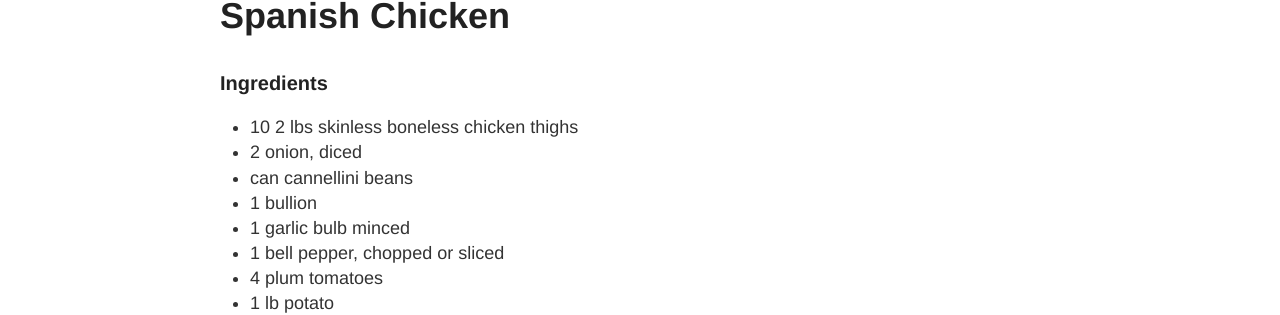
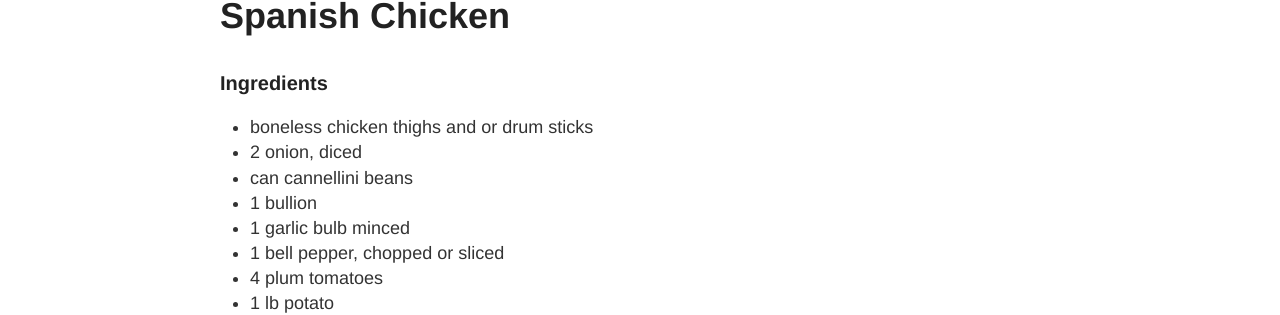
Before and after one commit to skelleyboy/cookin, a Jekyll site: the page built from _posts/2021-09-10-spanish-chicken.md, in a window 1280 px wide. Shown: the part 170-485 px from the top of the page. Built offline with Jekyll 4.4.1, drawn with Linux system fonts in a browser that asks for light colours.

Commit message:
Update from Forestry.io skelleyboy updated _posts/2021-09-10-spanish-chicken.md

```diff
--- a/_posts/2021-09-10-spanish-chicken.md
+++ b/_posts/2021-09-10-spanish-chicken.md
@@ -5,7 +5,7 @@ title: Spanish Chicken
 ---
 ### Ingredients
 
-* 10 2 lbs skinless boneless chicken thighs
+* boneless chicken thighs and or drum sticks
 * 2 onion, diced
 * can cannellini beans
 * 1 bullion
```
